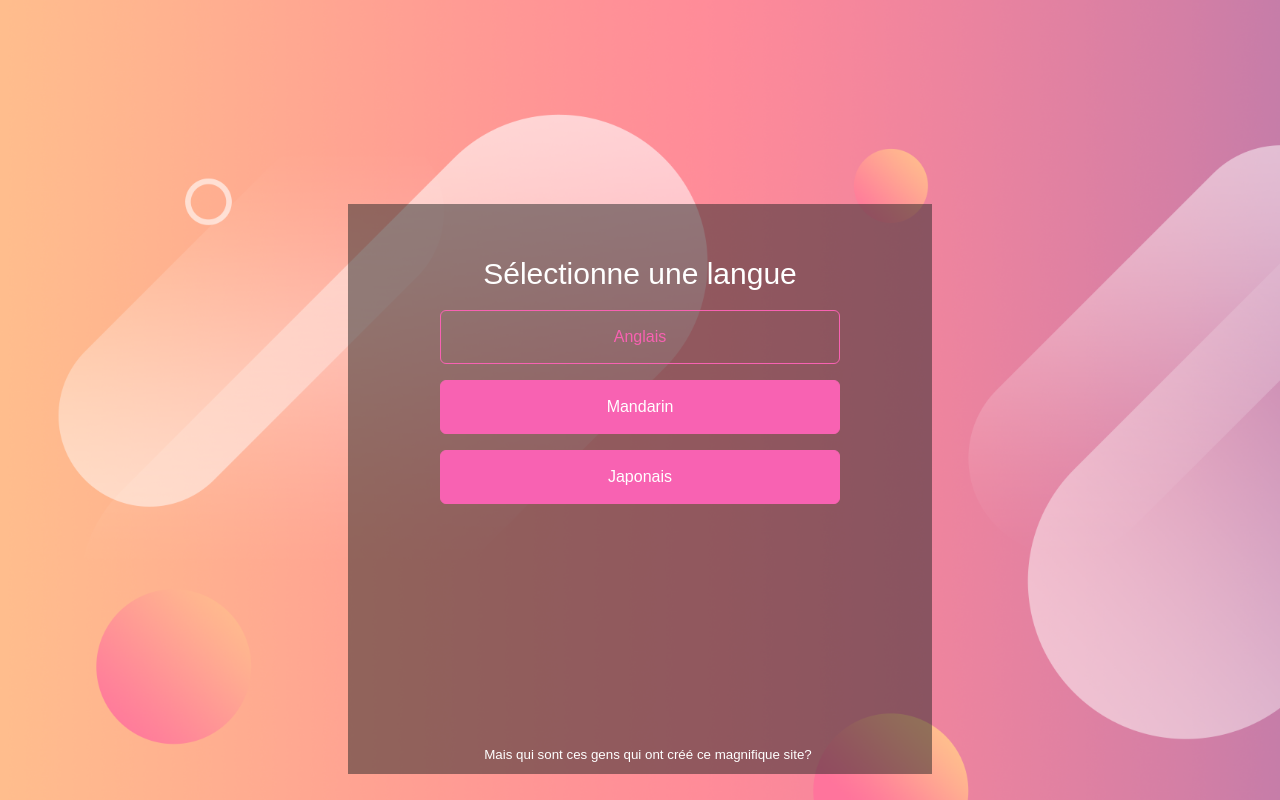
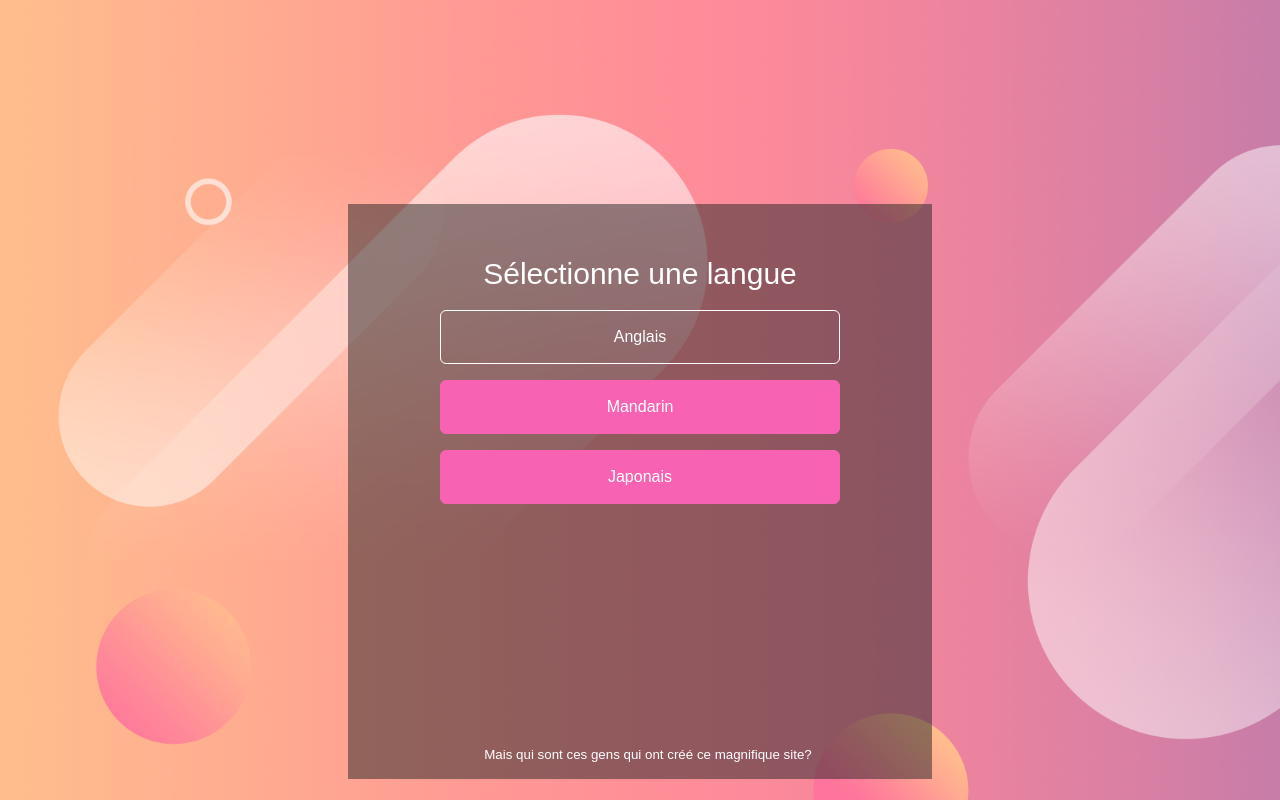
Before and after one commit to TiiShii/Hackaton-2023, a plain HTML site: page index.html in a window 1280 px wide. In both pictures the pointer is over the button "Anglais". Drawn offline with Linux system fonts and the light colour scheme.

Commit message:
fixing button

```diff
--- a/style.css
+++ b/style.css
@@ -10,7 +10,7 @@ body {
 .background {
   background-color: rgba(37, 37, 37, 0.5);
   width: 40%;
-  height: 470px;
+  height: 475px;
   margin: 0 auto;
   padding: 50px;
 }
@@ -297,9 +297,9 @@ p {
 }
 
 .btn-style-two:hover {
-  color: #f862b2;
+  color: #ffffff;
   background: none;
-  border-color: #f862b2;
+  border-color: #ffffff;
 }
 
 .btn-style-two i img {
```
